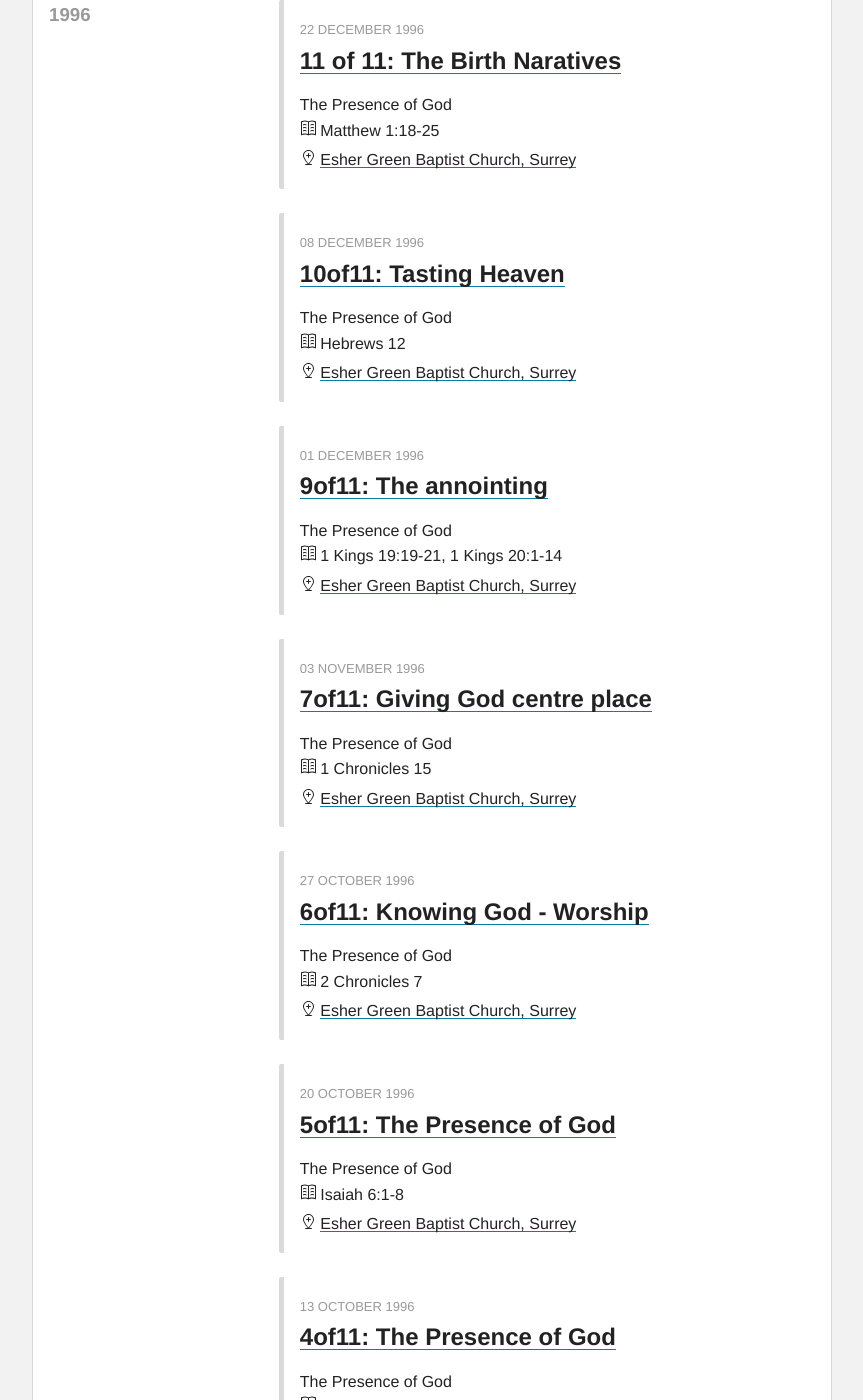
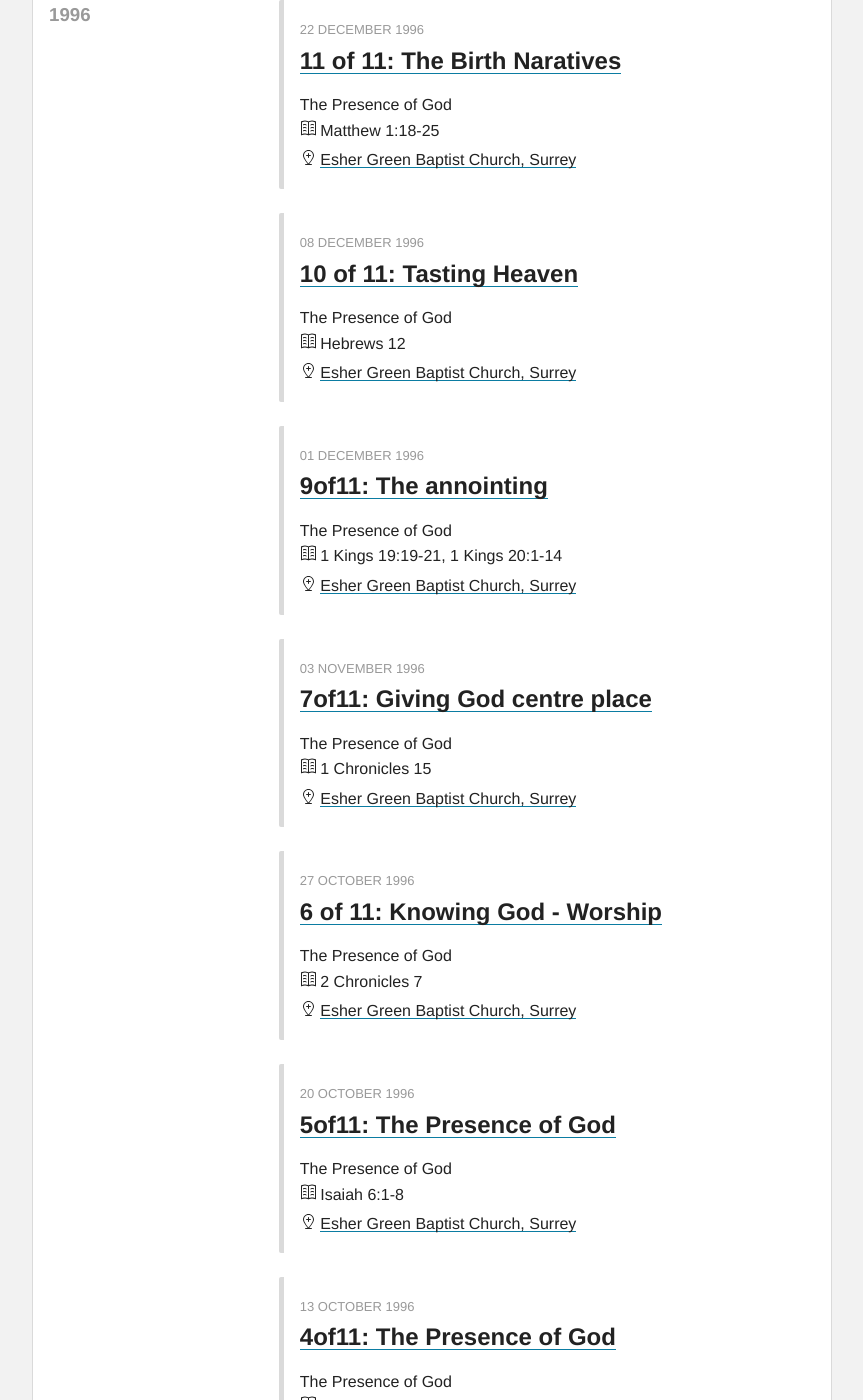
Before and after one commit to davidollerton/davidollerton.github.io, a Jekyll site: the page built from date/index.html, in a window 1280 px wide and 1400 px high, scrolled down 9435 px. Shown: the whole window, without its empty margins (208-1071 px from the left). Built offline with Jekyll 4.4.1, drawn with Linux system fonts in a browser that asks for light colours; nearby versions of some CDN libraries; comment, search, counter and statistics services are not loaded.

Commit message:
Update from Forestry.io mail@rdsaunders.co.uk updated _posts/1996-10-27-6of11-knowing-god-worship.md mail@rdsaunders.co.uk updated _posts/1996-12-08-10of11-tasting-heaven.md

```diff
--- a/_posts/1996-10-27-6of11-knowing-god-worship.md
+++ b/_posts/1996-10-27-6of11-knowing-god-worship.md
@@ -1,5 +1,5 @@
 ---
-title: '6of11: Knowing God - Worship'
+title: '6 of 11: Knowing God - Worship'
 series: The Presence of God
 scripture: 2 Chronicles 7
 church: esher
--- a/_posts/1996-12-08-10of11-tasting-heaven.md
+++ b/_posts/1996-12-08-10of11-tasting-heaven.md
@@ -1,5 +1,5 @@
 ---
-title: '10of11: Tasting Heaven'
+title: '10 of 11: Tasting Heaven'
 series: The Presence of God
 scripture: Hebrews 12
 church: esher
```
Also changed, not shown: other parts of _posts/1996-12-08-10of11-tasting-heaven.md (+1 -1 lines).
